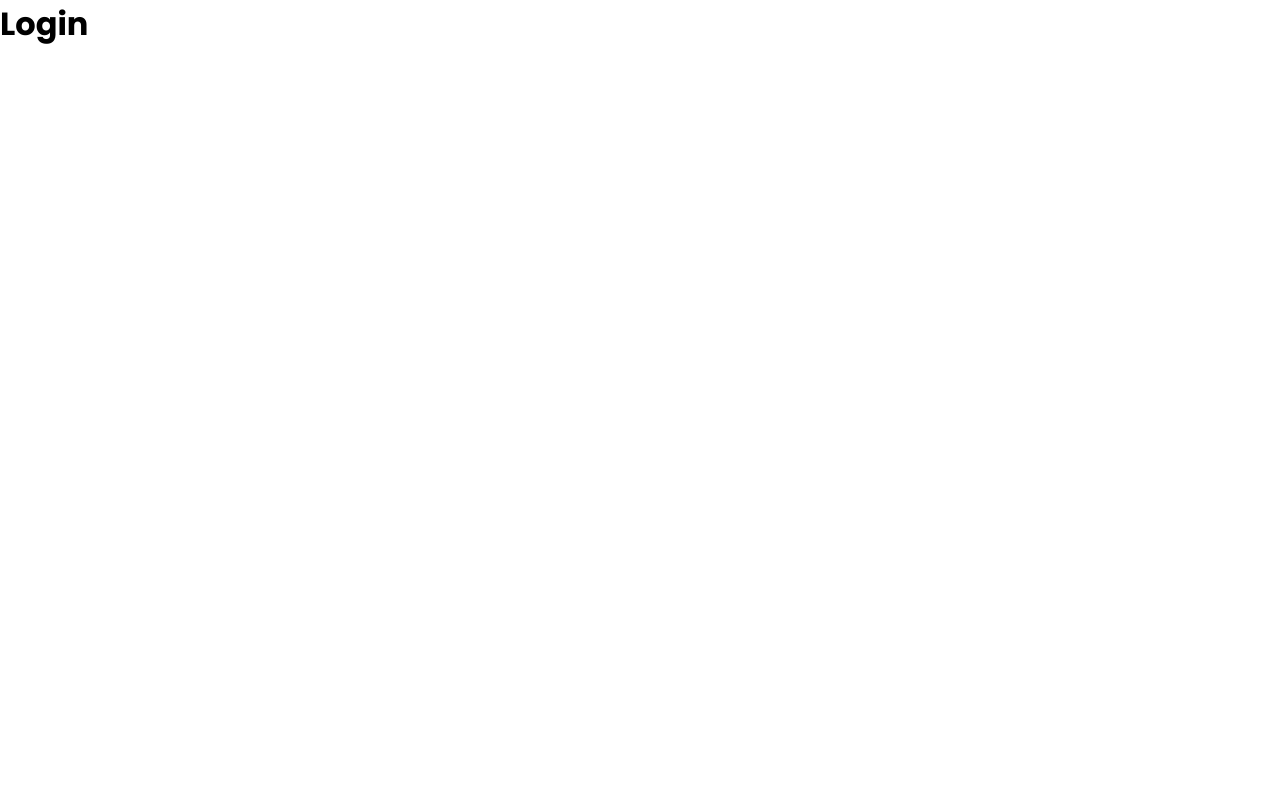
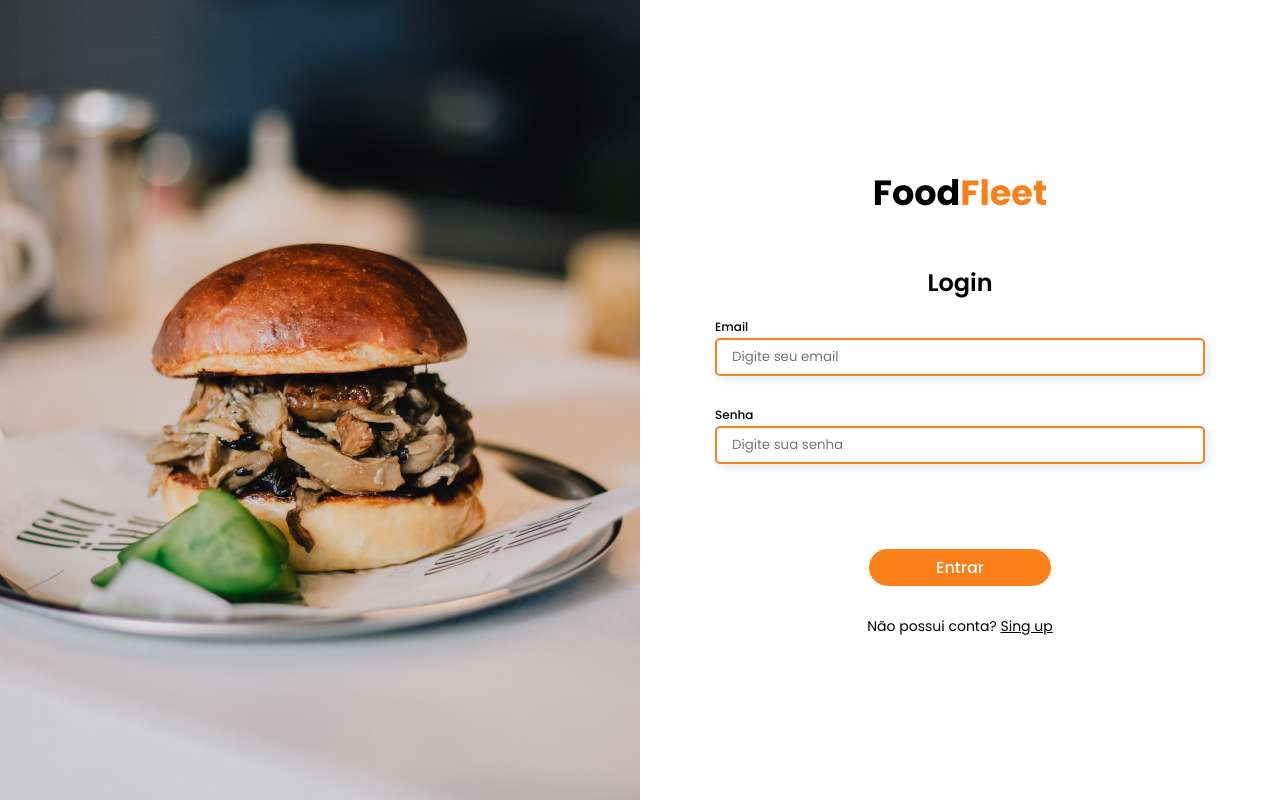
Before and after one commit to W-Carlos/FoodFleet-interface, a React (Vite) app: page / in a window 1280 px wide. Built offline with nearby package versions, Linux system fonts and the light colour scheme.

Commit message:
Styling the login screen

```diff
--- a/src/containers/Login/index.jsx
+++ b/src/containers/Login/index.jsx
@@ -1,8 +1,32 @@
 import React from "react";
+
+import { Container, ImageLogin, ContainerLogin, Logo, H2, Label, Input, SingUpLink, Button } from "./styles";
+import imageLogin from "../../assets/home.jpg"
 
 function Login() {
   return (
-      <h1>Login </h1>
+    <Container>
+      <ImageLogin src={imageLogin} alt="Imagem de login" />
+      <ContainerLogin>
+        <Logo>Food<span>Fleet</span></Logo>
+
+        <H2>Login</H2>
+
+        <div className="inputs">
+          <Label>Email</Label>
+          <Input type="email" placeholder="Digite seu email" />
+        </div>
+
+        <div className="inputs">
+          <Label>Senha</Label>
+          <Input type="password" placeholder="Digite sua senha" />
+        </div>
+
+        <Button>Entrar</Button>
+
+        <SingUpLink>Não possui conta? <a href="#">Sing up</a></SingUpLink>
+      </ContainerLogin>
+    </Container>
   )
 }
 
--- /dev/null
+++ b/src/containers/Login/styles.jsx
@@ -0,0 +1,115 @@
+import styled from "styled-components"
+
+export const Container = styled.div`
+    height: 100vh;
+    width: 100vw;
+    display: flex;
+`
+
+export const ImageLogin = styled.img`
+    width: 50%;
+    object-fit: cover;
+`
+
+export const ContainerLogin = styled.div`
+    height: 100vh;
+    width: 50%;
+
+    display: flex;
+    justify-content: center;
+    flex-direction: column;
+    align-items: center;
+
+    padding: 2.5rem 7.5rem;
+
+    .inputs {
+        width: 100%;
+    }
+`
+
+export const Logo = styled.h1`
+
+    font-size: 3.5rem;
+    text-align: center;
+
+    margin-bottom: 5rem;
+
+    span {
+        color: #FC8019;
+    }
+`
+
+export const H2 = styled.h2`
+    margin-bottom: 1.6rem;
+
+    text-align: center;
+
+    font-style: normal;
+    font-weight: 600;
+    font-size: 2.4rem;
+    line-height: 2.8rem;
+`
+
+export const Label = styled.label`
+    margin-bottom: 0.3rem;
+
+    font-style: normal;
+    font-weight: 500;
+    font-size: 1.2rem;
+    line-height: 1.4rem;
+`
+
+export const Input = styled.input`
+    height: 3.8rem;
+    width: 100%;
+    margin-bottom: 2.5rem;
+    padding-left: 1.5rem;
+
+    background: #FFFFFF;
+    box-shadow: 3px 3px 10px rgba(74, 144, 226, 0.19);
+    border-radius: 5px;
+
+    outline: none;
+
+    border: solid 2px #FC8019;
+`
+
+export const Button = styled.button`
+    width: 18.2rem;
+    height: 3.613rem;
+
+    margin-top: 6rem;
+
+    background: #FC8019;
+    color: #fff;
+    border-radius: 20px;
+    border: none;
+    cursor: pointer;
+
+    font-weight: 500;
+    font-size: 1.6rem;
+    line-height: 2.4rem;
+    text-align: center;
+
+    &:hover{
+        opacity: 0.8;
+    }
+
+    &:active{
+        opacity: 0.6;
+    }
+
+`
+
+export const SingUpLink = styled.p`
+    margin-top: 3.2rem;
+
+    font-style: normal;
+    font-weight: 400;
+    font-size: 1.4rem;
+    line-height: 1.6rem;
+
+    a {
+        color: #000;
+    }
+`
```
Also changed, not shown: src/assets/home.jpg (added).
